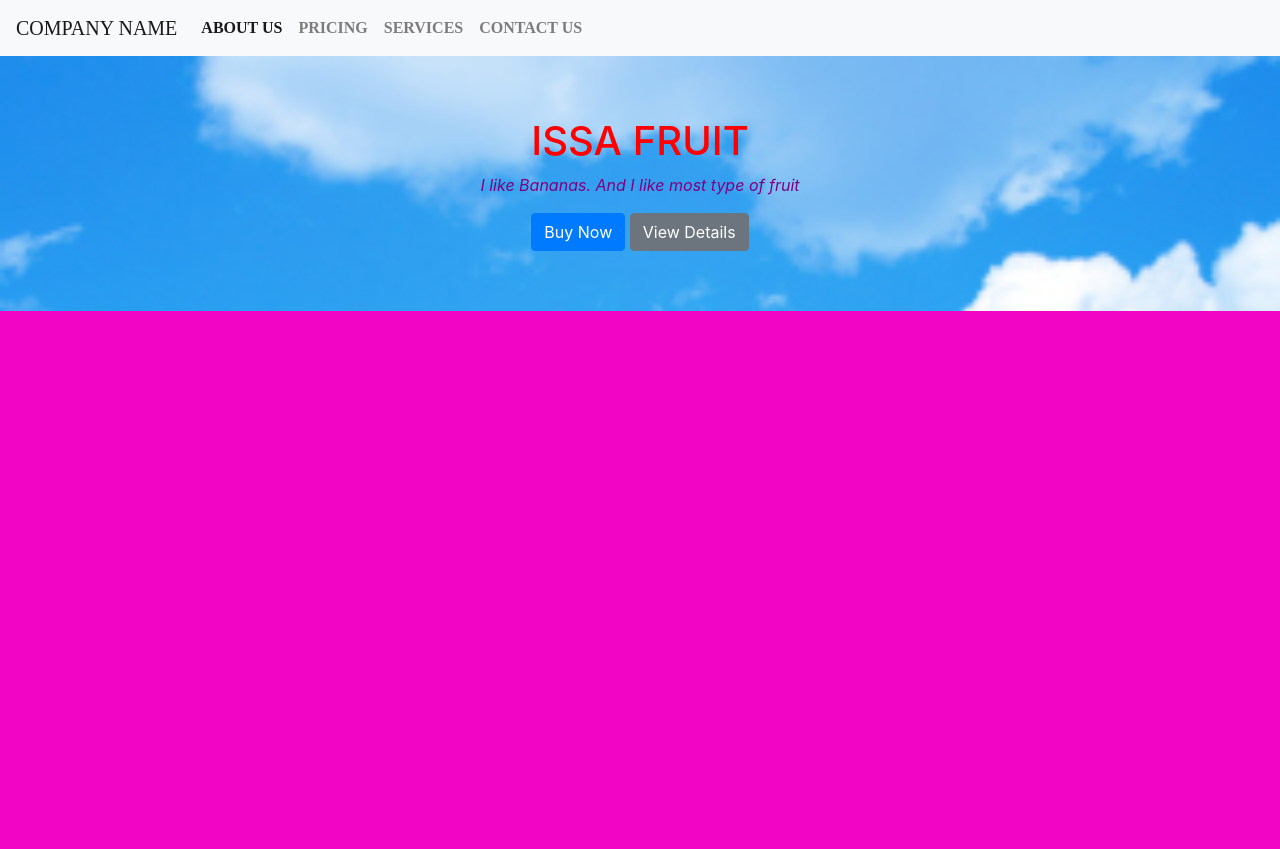
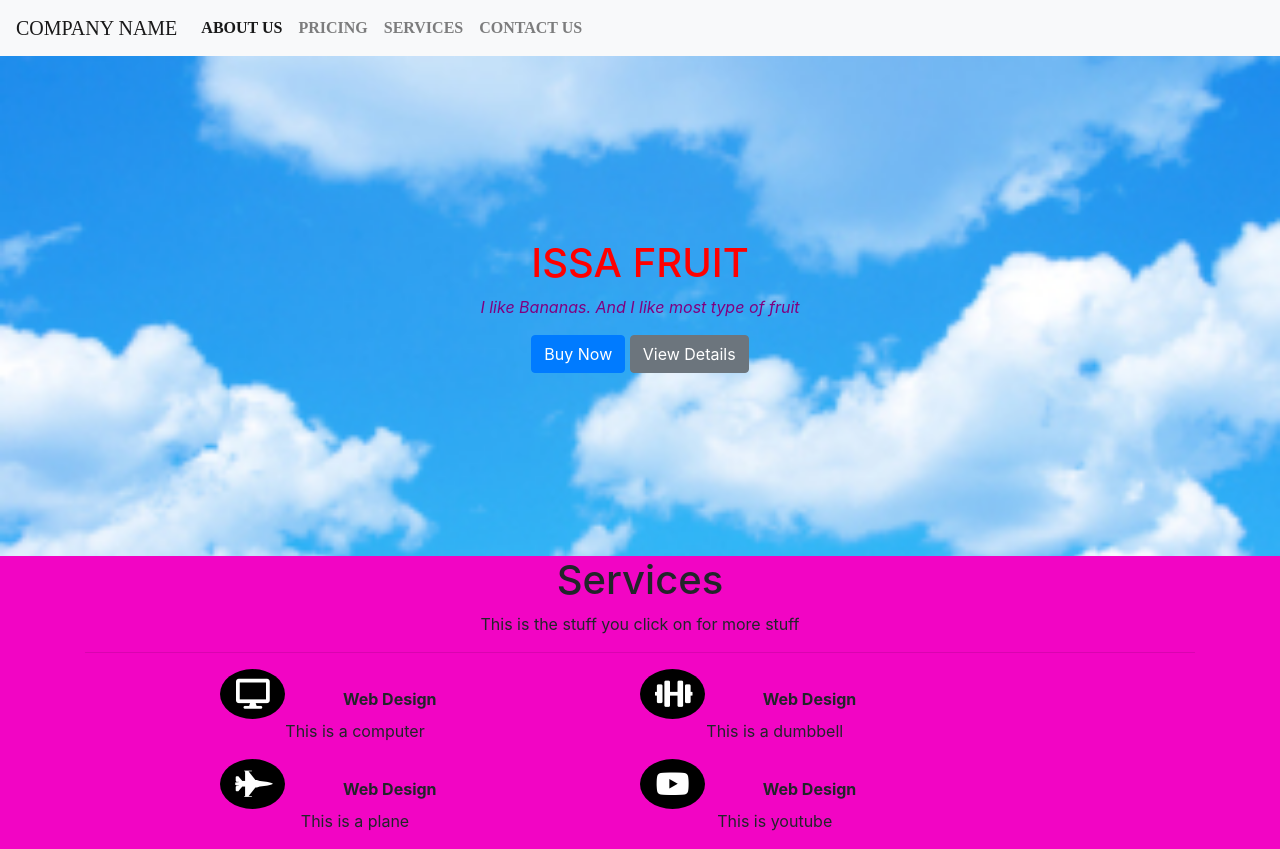
Before and after one commit to ShafShaf18/nyot, a plain HTML site: page index.html in a window 1280 px wide. Before the commit the page ends 800 px from the top, so only its background shows below. Drawn offline with nearby package versions, Linux system fonts and the light colour scheme.

Commit message:
Services

```diff
--- a/index.html
+++ b/index.html
@@ -5,6 +5,7 @@
     <title>NYOT</title>
     <link rel="stylesheet" href="https://stackpath.bootstrapcdn.com/bootstrap/4.3.1/css/bootstrap.min.css" integrity="sha384-ggOyR0iXCbMQv3Xipma34MD+dH/1fQ784/j6cY/iJTQUOhcWr7x9JvoRxT2MZw1T" crossorigin="anonymous">
     <link rel="stylesheet" href="style.css" type="text/css" />
+    <link rel="stylesheet" href="https://use.fontawesome.com/releases/v5.7.2/css/all.css" integrity="sha384-fnmOCqbTlWIlj8LyTjo7mOUStjsKC4pOpQbqyi7RrhN7udi9RwhKkMHpvLbHG9Sr" crossorigin="anonymous">
 </head>
 <!–– the body starts here -->
 
@@ -26,12 +27,43 @@
 
     <header class="d-flex align-items-center">
         <div class="container">
-        <h1>ISSA FRUIT</h1>
-        <p>I like Bananas. And I like most type of fruit</p>
-        <button type="button" class="btn btn-primary">Buy Now</button>
-        <button type="button" class="btn btn-secondary">View Details</button>
+            <h1>ISSA FRUIT</h1>
+            <p>I like Bananas. And I like most type of fruit</p>
+            <button type="button" class="btn btn-primary">Buy Now</button>
+            <button type="button" class="btn btn-secondary">View Details</button>
         </div>
     </header>
+
+    <!-- services -->
+    <section class="services container">
+        <h1>Services</h1>
+        <p>This is the stuff you click on for more stuff</p>
+        <hr>
+        <div class="row">
+            <div class="col-md-6">
+                <i class="fas fa-desktop"></i>
+                <span><strong>Web Design</strong></span>
+                <p>This is a computer</p>
+            </div>
+            <div class="col- md-6">
+                <i class="fas fa-dumbbell"></i>
+                <span><strong>Web Design</strong></span>
+                <p>This is a dumbbell</p>
+            </div>
+        </div>
+        <div class="row">
+            <div class="col-md-6">
+                <i class="fas fa-fighter-jet"></i>
+                <span><strong>Web Design</strong></span>
+                <p>This is a plane</p>
+            </div>
+            <div class="col- md-6">
+                <i class="fab fa-youtube"></i>
+                <span><strong>Web Design</strong></span>
+                <p>This is youtube</p>
+            </div>
+        </div>
+    </section>
 
     <script src="https://code.jquery.com/jquery-3.3.1.slim.min.js" integrity="sha384-q8i/X+965DzO0rT7abK41JStQIAqVgRVzpbzo5smXKp4YfRvH+8abtTE1Pi6jizo" crossorigin="anonymous"></script>
     <script src="https://cdnjs.cloudflare.com/ajax/libs/popper.js/1.14.7/umd/popper.min.js" integrity="sha384-UO2eT0CpHqdSJQ6hJty5KVphtPhzWj9WO1clHTMGa3JDZwrnQq4sF86dIHNDz0W1" crossorigin="anonymous"></script>
--- a/style.css
+++ b/style.css
@@ -16,7 +16,7 @@ nav{
 }
 header{
     color: orange;
-    height: 255px;
+    height: 500px;
     width: 100%;
     background-image: url("cover.jpeg");
     background-size:cover;
@@ -29,3 +29,24 @@ header p{
 header h1{
     color: red;
 }
+.services {
+    text-align: center;
+}
+.services i{
+    /*adjust sizr and position of the icon*/
+    font-size: 30px;
+    padding: 10px 15px;
+    /*Color changes the color of the icon*/
+    color: #fff;
+    background-color: #000;
+
+    width:65px;
+    height: 50px;
+
+    border-radius: 90%;
+}
+
+.services span {
+    width: 200px;
+    display: inline-block;
+}
```
